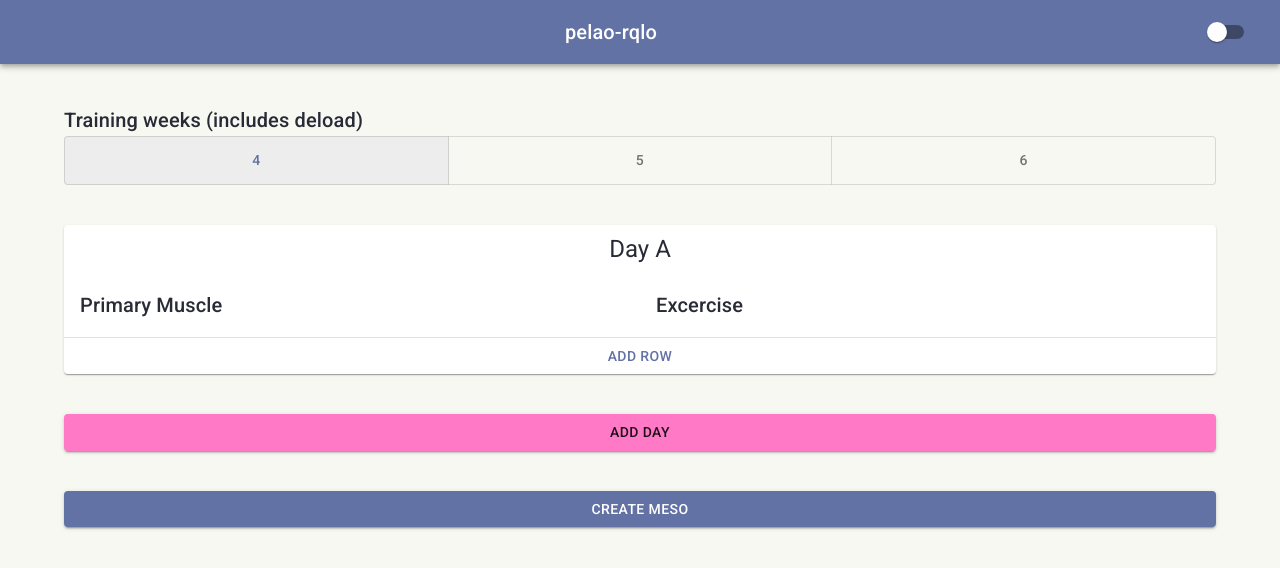
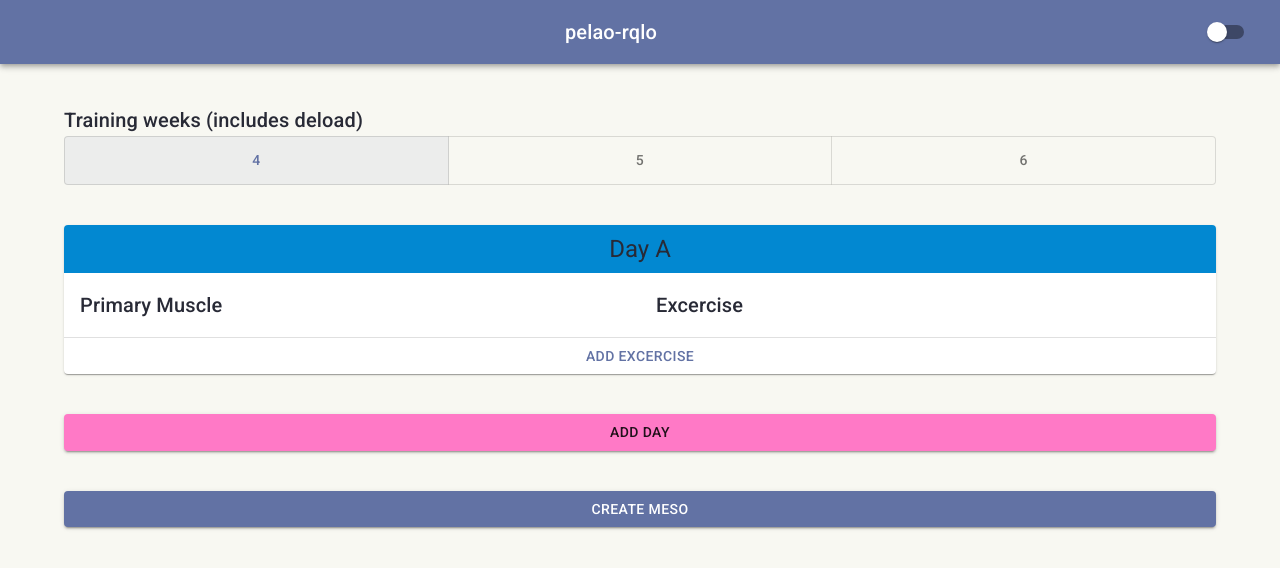
Before and after one commit to v4rgas/HairlessLifting, a React (Vite) app: page / in a window 1280 px wide. Both pictures are taken after a click on the button "ADD DAY". Shown: the top 568 px of the page. Built offline with nearby package versions, Linux system fonts and the light colour scheme.

Commit message:
chore: Update WorkoutSelectionTable component to improve UI and add "Add exercise" button

```diff
--- a/src/MesoCreator/WorkoutSelectionTable/WorkoutSelectionTable.jsx
+++ b/src/MesoCreator/WorkoutSelectionTable/WorkoutSelectionTable.jsx
@@ -18,7 +18,7 @@ function WorkoutSelectionTable({ name, onSelectionChange }) {
   return (
     <TableContainer component={Paper}>
 
-      <Typography variant='h5' sx={{ m: 1, textAlign: "center" }}>Day {name}</Typography>
+      <Typography variant='h5' sx={{ p: 1, textAlign: "center", backgroundColor: "info.main" }}>Day {name}</Typography>
       <Table style={{ tableLayout: 'fixed' }}>
         <TableHead>
           <TableRow>
@@ -39,7 +39,7 @@ function WorkoutSelectionTable({ name, onSelectionChange }) {
             onSelectionChange={updatedWorkout => handleSelectionChange(workout.id, updatedWorkout)} />)}
         </TableBody>
       </Table>
-      <Button variant='text' fullWidth onClick={() => { setWorkouts(workouts => [...workouts, { id: Date.now() }]) }}>Add row</Button>
+      <Button variant='text' fullWidth onClick={() => { setWorkouts(workouts => [...workouts, { id: Date.now() }]) }}>Add excercise</Button>
 
     </TableContainer>
   )
```
